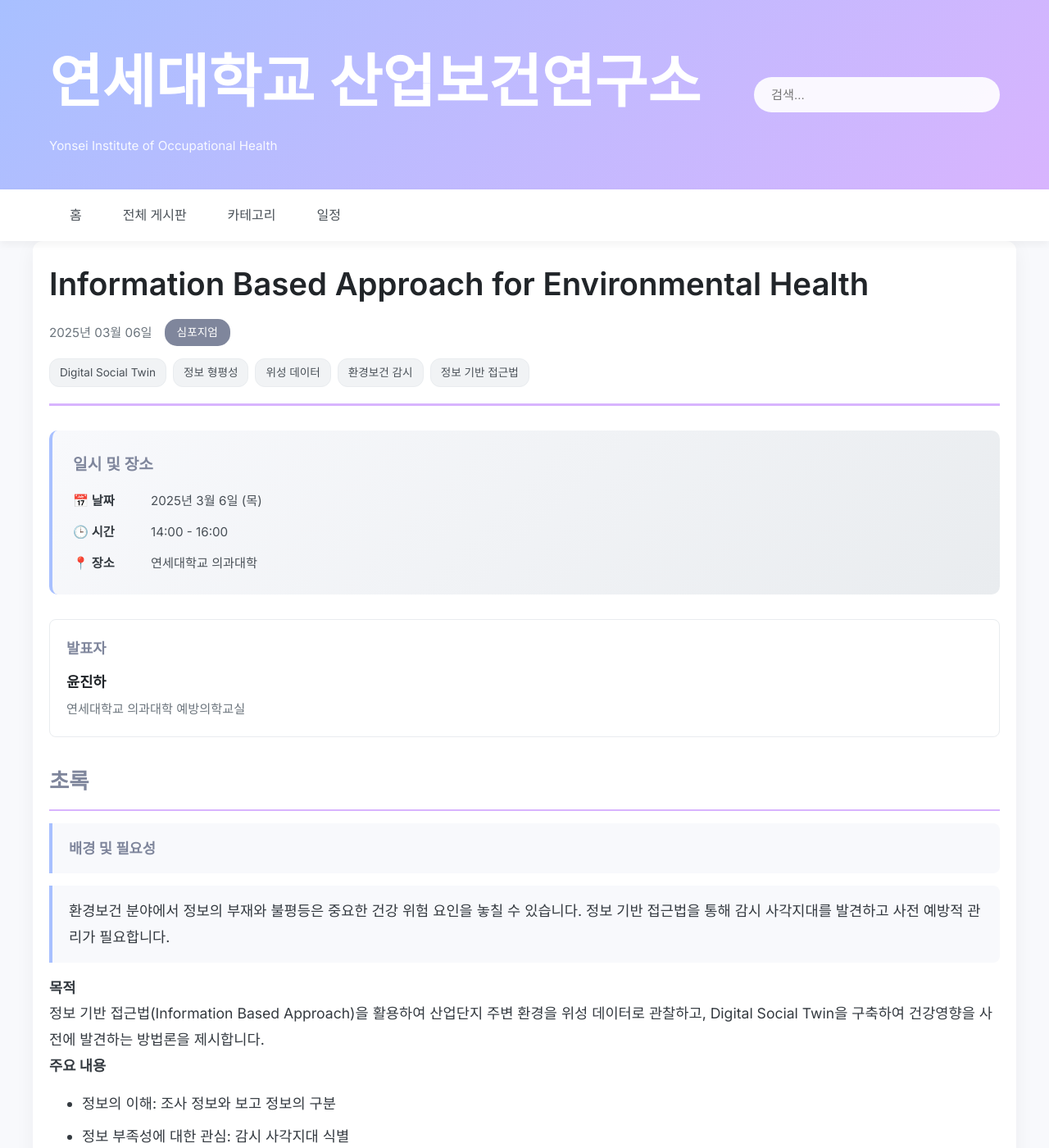
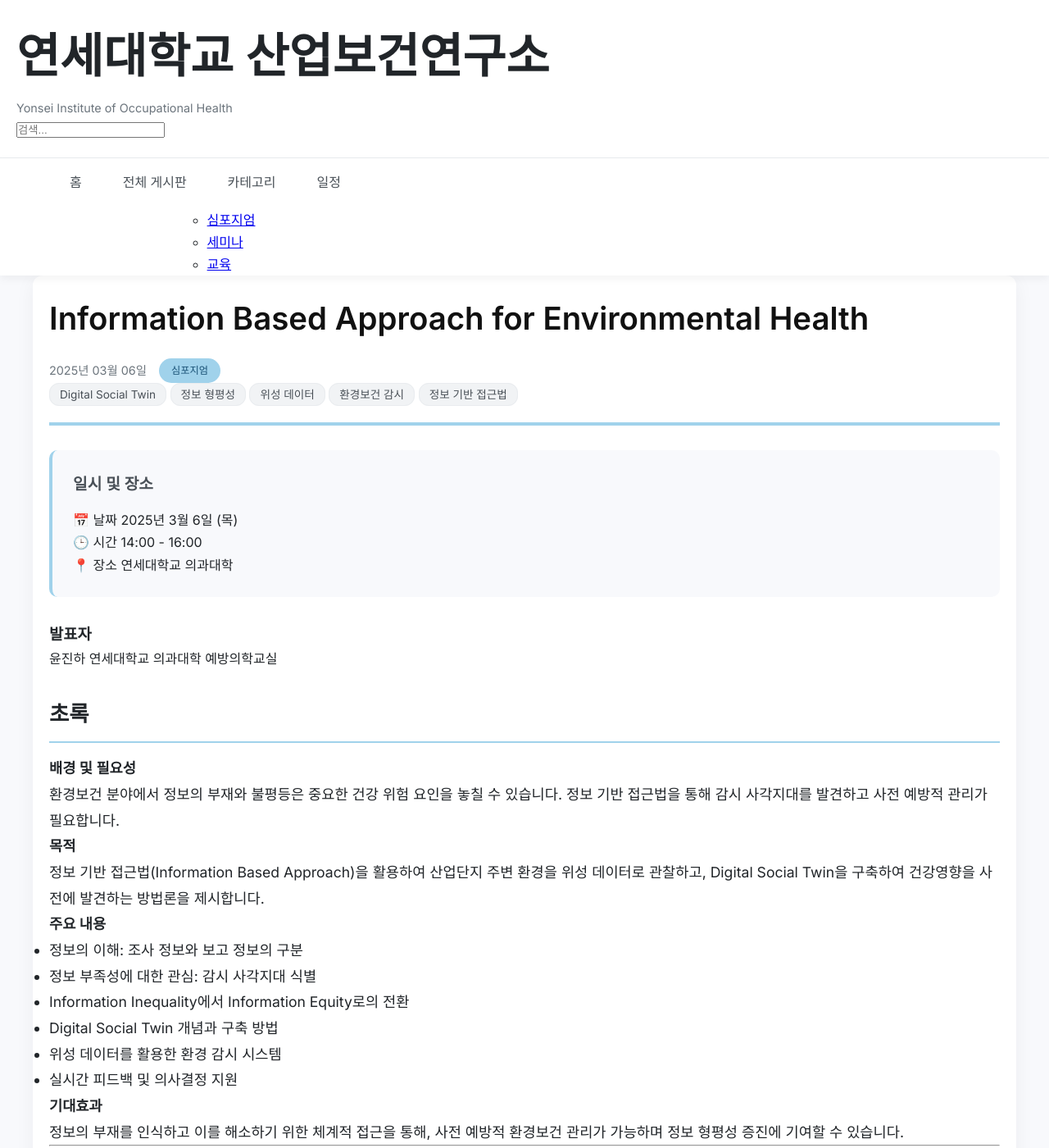
Before and after one commit to jinhaslab/yioh, a Jekyll site: the page built from _posts/2025-03-06-information-based-approach-environmental-health.md, in a window 1280 px wide and 1400 px high. Shown: the whole window at 82% size. Built offline with Jekyll 4.4.1, drawn with Linux system fonts in a browser that asks for light colours.

Commit message:
gemitest2

```diff
--- a/_layouts/post.html
+++ b/_layouts/post.html
@@ -2,7 +2,7 @@
 layout: default
 ---
 
-<article class="post">
+<article class="post" data-category="{{ page.category }}">
   <header class="post-header">
     <h1 class="post-title">{{ page.title }}</h1>
     <div class="post-meta">
--- a/assets/css/style.css
+++ b/assets/css/style.css
@@ -1,537 +1,164 @@
 @import url('https://fonts.googleapis.com/css2?family=Inter:wght@400;500;600&display=swap');
 
-/* Reset and Base Styles */
-* {
-  margin: 0;
-  padding: 0;
-  box-sizing: border-box;
+/* --- Color Palette --- */
+:root {
+  --color-symposium: #a0d2eb; /* Sky Blue */
+  --color-symposium-text: #1a5276;
+  --color-seminar: #a8d8c9;   /* Light Green */
+  --color-seminar-text: #18453b;
+  --color-education: #c7b8e6; /* Light Purple */
+  --color-education-text: #4a235a;
+
+  --text-color: #212529;
+  --text-muted: #6C757D;
+  --bg-body: #F8F9FC;
+  --bg-main: white;
+  --border-color: #E9ECEF;
+  --footer-bg: #343A40;
+  --footer-text: #E9ECEF;
 }
+
+/* --- Reset and Base Styles --- */
+* { margin: 0; padding: 0; box-sizing: border-box; }
 
 body {
   font-family: 'Inter', -apple-system, BlinkMacSystemFont, 'Segoe UI', 'Malgun Gothic', sans-serif;
   line-height: 1.7;
-  color: #343A40; /* Darker gray for better readability */
-  background-color: #F8F9FC; /* Light, clean background */
+  color: var(--text-color);
+  background-color: var(--bg-body);
   -webkit-font-smoothing: antialiased;
   -moz-osx-font-smoothing: grayscale;
-  -webkit-tap-highlight-color: rgba(127, 134, 156, 0.2);
 }
 
-.container {
-  max-width: 1200px;
-  margin: 0 auto;
+.container { max-width: 1200px; margin: 0 auto; padding: 20px; }
+
+/* --- Header & Navigation --- */
+.site-header {
+  background: var(--bg-main);
+  color: var(--text-color);
   padding: 20px;
+  box-shadow: 0 2px 10px rgba(0, 0, 0, 0.06);
+  border-bottom: 1px solid var(--border-color);
 }
+.site-title a { color: var(--text-color); text-decoration: none; font-size: 1.8em; font-weight: 600; }
+.site-subtitle { color: var(--text-muted); font-size: 0.9em; margin-top: 2px; }
 
-/* Header Styles */
-.site-header {
-  background: linear-gradient(135deg, #a8c0ff 0%, #d8b4fe 100%); /* Pastel Blue to Lavender */
-  color: white;
-  padding: 40px 20px;
-  box-shadow: 0 4px 15px rgba(0, 0, 0, 0.07);
-}
-
-.header-container {
-  max-width: 1200px;
-  margin: 0 auto;
-  padding: 0 20px;
-  display: flex;
-  justify-content: space-between;
-  align-items: center;
-  flex-wrap: wrap;
-}
-
-.site-title a {
-  color: white;
-  text-decoration: none;
-  font-size: 2.2em;
-  font-weight: 600;
-}
-
-.site-subtitle {
-  font-size: 0.95em;
-  opacity: 0.9;
-  margin-top: 5px;
-}
-
-/* Search Box */
-.search-box {
-  position: relative;
-  width: 300px;
-  max-width: 100%;
-}
-
-#search-input {
-  width: 100%;
-  padding: 12px 20px;
-  border: 1px solid transparent;
-  border-radius: 25px;
-  font-size: 0.95em;
-  background-color: rgba(255, 255, 255, 0.9);
-  transition: all 0.3s;
-}
-
-#search-input:focus {
-    outline: none;
-    border-color: rgba(255, 255, 255, 0.7);
-    background-color: white;
-}
-
-#search-results {
-  position: absolute;
-  top: 50px;
-  left: 0;
-  right: 0;
-  background: white;
-  border-radius: 8px;
-  box-shadow: 0 8px 30px rgba(0, 0, 0, 0.1);
-  max-height: 400px;
-  overflow-y: auto;
-  display: none;
-  z-index: 1000;
-}
-
-#search-results.has-results {
-  display: block;
-}
-
-.search-result-item {
-  padding: 15px;
-  border-bottom: 1px solid #f0f0f0;
-  cursor: pointer;
-}
-
-.search-result-item:hover {
-  background-color: #F8F9FC;
-}
-
-.search-result-item h4 {
-  color: #7F869C; /* Muted accent */
-  margin-bottom: 5px;
-}
-
-.search-result-item p {
-  font-size: 0.9em;
-  color: #6C757D;
-}
-
-/* Navigation Styles */
 .site-nav {
-  background-color: white;
+  background-color: var(--bg-main);
   box-shadow: 0 4px 10px rgba(0, 0, 0, 0.05);
   position: sticky;
   top: 0;
   z-index: 100;
 }
+.nav-list { max-width: 1200px; margin: 0 auto; list-style: none; display: flex; padding: 0 20px; }
+.nav-list > li > a { display: block; padding: 16px 25px; text-decoration: none; color: #495057; font-weight: 500; transition: all 0.3s; border-bottom: 3px solid transparent; }
+.nav-list > li > a:hover { color: var(--text-color); border-bottom-color: #DEE2E6; }
+.nav-list > li > a.active { border-bottom-color: var(--color-symposium); } /* Default active color */
 
-.nav-list {
-  max-width: 1200px;
-  margin: 0 auto;
-  list-style: none;
-  display: flex;
-  padding: 0 20px;
+/* --- Main Content --- */
+main { background: var(--bg-main); margin: 30px auto; padding: 40px; border-radius: 12px; box-shadow: 0 5px 25px rgba(0, 0, 0, 0.05); min-height: 60vh; }
+
+/* --- Board Page: Post List --- */
+.post-list-item {
+  border-bottom: 1px solid var(--border-color);
+  padding: 25px 20px;
+  border-left: 5px solid #DEE2E6; /* Default border */
+  transition: all 0.2s ease-in-out;
+  margin-bottom: 15px;
+  border-radius: 0 8px 8px 0;
 }
+.post-list-item:hover { background-color: #fafbff; transform: translateX(5px); }
 
-.nav-list > li {
-  position: relative;
-}
+/* Category-specific border colors for post list */
+.post-list-item[data-category="symposium"] { border-left-color: var(--color-symposium); }
+.post-list-item[data-category="seminar"] { border-left-color: var(--color-seminar); }
+.post-list-item[data-category="education"] { border-left-color: var(--color-education); }
 
-.nav-list > li > a {
-  display: block;
-  padding: 18px 25px;
-  text-decoration: none;
-  color: #495057;
-  font-weight: 500;
-  transition: all 0.3s;
-}
+.post-list-item h2 a { color: var(--text-color); text-decoration: none; }
+.post-list-item h2 a:hover { color: #555; }
+.post-meta { color: var(--text-muted); font-size: 0.9em; display: flex; gap: 15px; align-items: center; flex-wrap: wrap; margin-top: 8px;}
+.post-excerpt { color: var(--text-muted); margin-top: 10px; }
 
-.nav-list > li > a:hover,
-.nav-list > li > a.active {
-  background-color: #7F869C; /* Muted accent */
-  color: white;
-}
-
-/* Dropdown Menu */
-.nav-dropdown {
-  position: relative;
-}
-
-.dropdown-menu {
-  display: none;
-  position: absolute;
-  top: 100%;
-  left: 0;
-  background: white;
-  list-style: none;
-  min-width: 200px;
-  box-shadow: 0 8px 20px rgba(0, 0, 0, 0.08);
-  border-radius: 0 0 8px 8px;
-}
-
-.nav-dropdown:hover .dropdown-menu {
-  display: block;
-}
-
-.dropdown-menu li a {
-  display: block;
-  padding: 12px 20px;
-  color: #495057;
-  text-decoration: none;
-  transition: background 0.3s;
-}
-
-.dropdown-menu li a:hover {
-  background-color: #F8F9FC;
-}
-
-/* Main Content */
-main {
-  background: white;
-  margin: 30px auto;
-  padding: 40px;
-  border-radius: 12px;
-  box-shadow: 0 5px 25px rgba(0, 0, 0, 0.05);
-  min-height: 60vh;
-}
-
-/* Responsive Images */
-main img,
-.post-content img {
-  max-width: 100%;
-  height: auto;
-  display: block;
-  margin: 20px 0;
-  border-radius: 12px;
-  box-shadow: 0 4px 15px rgba(0, 0, 0, 0.08);
-}
-
-/* Post Styles */
-.post-header {
-  border-bottom: 3px solid #d8b4fe; /* Light lavender accent */
-  padding-bottom: 20px;
-  margin-bottom: 30px;
-}
-
-.post-title {
-  font-size: 2.4em;
-  color: #212529;
-  margin-bottom: 10px;
-}
-
-.post-meta {
-  color: #6C757D;
-  font-size: 0.95em;
-  display: flex;
-  gap: 15px;
-  align-items: center;
-  flex-wrap: wrap;
-}
-
+/* --- Category Tags --- */
 .post-category {
-  background-color: #7F869C; /* Muted accent */
-  color: white;
   padding: 5px 15px;
   border-radius: 15px;
-  font-size: 0.9em;
+  font-size: 0.85em;
+  font-weight: 500;
+  color: white;
+  background-color: #ccc; /* Default */
 }
+/* Using parent selector for specificity */
+[data-category="symposium"] .post-category { background-color: var(--color-symposium); color: var(--color-symposium-text); }
+[data-category="seminar"] .post-category { background-color: var(--color-seminar); color: var(--color-seminar-text); }
+[data-category="education"] .post-category { background-color: var(--color-education); color: var(--color-education-text); }
 
-/* Keywords */
-.post-keywords {
-  margin-top: 15px;
-  display: flex;
-  gap: 8px;
-  flex-wrap: wrap;
-}
+/* --- Category Filter Buttons --- */
+.category-filter { display: flex; gap: 15px; margin-bottom: 30px; flex-wrap: wrap; }
+.category-btn { padding: 10px 20px; border: 2px solid var(--border-color); background: white; color: #495057; border-radius: 25px; cursor: pointer; transition: all 0.3s; font-weight: 500; }
+.category-btn:hover { background-color: #F8F9FC; border-color: #ADB5BD; }
 
-.keyword-tag {
-  background-color: #F1F3F5;
-  color: #495057;
-  padding: 5px 12px;
-  border-radius: 12px;
-  font-size: 0.85em;
-  border: 1px solid #E9ECEF;
-}
+.category-btn.active { color: white; } /* Common active style */
+.category-btn[data-category="all"].active { background-color: #6C757D; border-color: #6C757D;}
+.category-btn[data-category="symposium"].active { background-color: var(--color-symposium); border-color: var(--color-symposium); color: var(--color-symposium-text); }
+.category-btn[data-category="seminar"].active { background-color: var(--color-seminar); border-color: var(--color-seminar); color: var(--color-seminar-text); }
+.category-btn[data-category="education"].active { background-color: var(--color-education); border-color: var(--color-education); color: var(--color-education-text); }
 
-/* Event Info */
+/* --- Post Detail Page --- */
+.post-header { padding-bottom: 20px; margin-bottom: 30px; border-bottom-width: 4px; border-bottom-style: solid; border-color: #DEE2E6; /* default */ }
+.post-title { font-size: 2.4em; color: #111; margin-bottom: 15px; }
+
+/* Category-specific header border on post page */
+.post[data-category="symposium"] .post-header { border-color: var(--color-symposium); }
+.post[data-category="seminar"] .post-header { border-color: var(--color-seminar); }
+.post[data-category="education"] .post-header { border-color: var(--color-education); }
+
+.post-content { font-size: 1.1em; line-height: 1.8; }
+.post-content h2 { margin: 30px 0 15px; padding-bottom: 10px; border-bottom: 2px solid var(--border-color); }
+.post-content h3 { margin: 25px 0 12px; color: #495057; }
+
+/* Category-specific accent for first H2 */
+.post[data-category="symposium"] .post-content h2:first-of-type { border-color: var(--color-symposium); }
+.post[data-category="seminar"] .post-content h2:first-of-type { border-color: var(--color-seminar); }
+.post[data-category="education"] .post-content h2:first-of-type { border-color: var(--color-education); }
+
 .event-info {
-  background: linear-gradient(135deg, #F8F9FC 0%, #E9ECEF 100%);
+  background: #F8F9FC;
   padding: 25px;
   border-radius: 10px;
   margin-bottom: 30px;
-  border-left: 4px solid #a8c0ff; /* Pastel Blue */
+  border-left-width: 4px;
+  border-left-style: solid;
+  border-color: #DEE2E6; /* default */
 }
+.post[data-category="symposium"] .event-info { border-color: var(--color-symposium); }
+.post[data-category="seminar"] .event-info { border-color: var(--color-seminar); }
+.post[data-category="education"] .event-info { border-color: var(--color-education); }
+.event-info h3 { margin-bottom: 15px; font-size: 1.2em; color: #495057; }
 
-.event-info h3 {
-  color: #7F869C;
-  margin-bottom: 15px;
-  font-size: 1.2em;
-}
+/* --- Footer --- */
+.site-footer { background-color: var(--footer-bg); color: var(--footer-text); padding: 40px 20px 20px; margin-top: 50px; }
+.footer-container { max-width: 1200px; margin: 0 auto; padding: 0 20px; }
+.footer-section h3 { margin-bottom: 15px; color: white; }
+.footer-section a { color: var(--footer-text); text-decoration: none; }
+.footer-bottom { text-align: center; padding-top: 20px; border-top: 1px solid #495057; color: #ADB5BD; }
 
-.event-details {
-  display: grid;
-  gap: 12px;
-}
+/* --- Other shared styles --- */
+main img, .post-content img { max-width: 100%; height: auto; display: block; margin: 20px 0; border-radius: 12px; box-shadow: 0 4px 15px rgba(0, 0, 0, 0.08); }
+.keyword-tag { background-color: #F1F3F5; color: #495057; padding: 5px 12px; border-radius: 12px; font-size: 0.85em; border: 1px solid var(--border-color); }
+.download-link { color: #495057; text-decoration: none; font-weight: 500; }
+.download-link:hover { color: #000; }
+.preview-btn { background-color: #6C757D; color: white; border: none; padding: 8px 16px; border-radius: 5px; cursor: pointer; transition: background-color 0.3s; }
+.preview-btn:hover { background-color: #495057; }
 
-.event-item {
-  display: flex;
-  align-items: center;
-  gap: 15px;
-}
-
-.event-label {
-  font-weight: 600;
-  color: #343A40;
-  min-width: 80px;
-  font-size: 0.95em;
-}
-
-.event-value {
-  color: #495057;
-  font-size: 0.95em;
-}
-
-/* Presenter Info */
-.presenter-info {
-  background-color: #fff;
-  padding: 20px;
-  border-radius: 8px;
-  margin-bottom: 30px;
-  border: 1px solid #E9ECEF;
-}
-
-.presenter-info h3 {
-  color: #7F869C;
-  margin-bottom: 12px;
-  font-size: 1.1em;
-}
-
-.presenter-details {
-  display: flex;
-  flex-direction: column;
-  gap: 5px;
-}
-
-.presenter-name {
-  font-size: 1.1em;
-  font-weight: 600;
-  color: #212529;
-}
-
-.presenter-affiliation {
-  color: #6C757D;
-  font-size: 0.95em;
-}
-
-.post-content {
-  font-size: 1.1em;
-  line-height: 1.8;
-  margin-bottom: 40px;
-}
-
-/* Lists in post content */
-.post-content ul,
-.post-content ol {
-  margin-left: 20px;
-  padding-left: 20px;
-  margin-top: 15px;
-  margin-bottom: 15px;
-}
-
-.post-content li {
-  margin-bottom: 8px;
-}
-
-/* Abstract Styling */
-.post-content h2 {
-  margin-top: 30px;
-  margin-bottom: 15px;
-  color: #7F869C;
-}
-
-.post-content h2:first-of-type {
-  font-size: 1.5em;
-  margin-top: 0;
-  padding-bottom: 10px;
-  border-bottom: 2px solid #d8b4fe;
-}
-
-.post-content h3 {
-  margin-top: 25px;
-  margin-bottom: 12px;
-  color: #686E82; /* Darker accent */
-}
-
-/* Abstract section emphasis */
-.post-content > h2:first-of-type + p,
-.post-content > h2:first-of-type + p + p {
-  background-color: #F8F9FC;
-  padding: 15px 20px;
-  border-left: 4px solid #a8c0ff;
-  margin: 15px 0;
-  border-radius: 0 8px 8px 0;
-}
-
-.post-content > h2:first-of-type + p strong {
-  color: #7F869C;
-}
-
-/* Downloads and References */
-.post-downloads,
-.post-references {
-  background-color: #F8F9FC;
-  padding: 25px;
-  border-radius: 10px;
-  margin-bottom: 20px;
-  border: 1px solid #E9ECEF;
-}
-
-.post-downloads h3,
-.post-references h3 {
-  color: #7F869C;
-  margin-bottom: 20px;
-  font-size: 1.3em;
-}
-
-.download-link {
-  color: #7F869C;
-  text-decoration: none;
-  font-weight: 500;
-  font-size: 1em;
-}
-
-.download-link:hover {
-  text-decoration: underline;
-}
-
-.preview-btn {
-  background-color: #7F869C;
-  color: white;
-  border: none;
-  padding: 8px 16px;
-  border-radius: 5px;
-  cursor: pointer;
-  font-size: 0.9em;
-  font-weight: 500;
-  transition: background-color 0.3s;
-}
-
-.preview-btn:hover {
-  background-color: #686E82;
-}
-
-.post-references a {
-  color: #7F869C;
-  text-decoration: none;
-  font-weight: 500;
-}
-
-.post-references a:hover {
-  text-decoration: underline;
-}
-
-/* Board List */
-.post-list-item {
-  border-bottom: 1px solid #E9ECEF;
-  padding: 25px 0;
-  transition: all 0.3s;
-}
-
-.post-list-item:hover {
-  transform: translateX(10px);
-  background-color: #F8F9FC;
-  padding-left: 15px;
-  margin-left: -15px;
-  border-radius: 8px;
-}
-
-.post-list-item h2 a {
-  color: #495057;
-  text-decoration: none;
-}
-
-.post-list-item h2 a:hover {
-  color: #7F869C;
-}
-
-/* Category Filter */
-.category-btn {
-  padding: 10px 20px;
-  border: 2px solid #ADB5BD;
-  background: white;
-  color: #495057;
-  border-radius: 25px;
-  cursor: pointer;
-  transition: all 0.3s;
-  font-weight: 500;
-}
-
-.category-btn:hover {
-  background-color: #F1F3F5;
-  border-color: #6C757D;
-}
-.category-btn.active {
-  background-color: #7F869C;
-  color: white;
-  border-color: #7F869C;
-}
-
-/* Schedule Table */
-.schedule-table {
-  width: 100%;
-  border-collapse: collapse;
-  margin-top: 20px;
-}
-
-.schedule-table th {
-  background-color: #F8F9FC;
-  color: #495057;
-  font-weight: 600;
-  border-bottom: 2px solid #DEE2E6;
-}
-
-.schedule-table th,
-.schedule-table td {
-  padding: 15px;
-  text-align: left;
-  border-bottom: 1px solid #E9ECEF;
-}
-
-.schedule-table tr:hover {
-  background-color: #F8F9FC;
-}
-
-/* Footer */
-.site-footer {
-  background-color: #495057;
-  color: #E9ECEF;
-  padding: 40px 20px 20px;
-  margin-top: 50px;
-}
-
-.footer-section h3 {
-  margin-bottom: 15px;
-  color: #d8b4fe; /* Lavender accent in footer */
-}
-
-.footer-section a {
-  color: #E9ECEF;
-  text-decoration: none;
-}
-
-.footer-bottom {
-  border-top: 1px solid #6C757D;
-  color: #ADB5BD;
-}
-
-/* Other shared styles are mostly inherited or don't need overrides */
 /* Keeping responsive design as is, it should adapt well */
 @media (max-width: 768px) {
-  .site-title a { font-size: 1.8em; }
+  .site-title a { font-size: 1.5em; }
   main { padding: 20px; }
   .post-title { font-size: 1.8em; }
 }
 
 @media (max-width: 480px) {
-  .site-title a { font-size: 1.5em; }
+  .site-title a { font-size: 1.3em; }
   .post-title { font-size: 1.5em; }
 }
```
